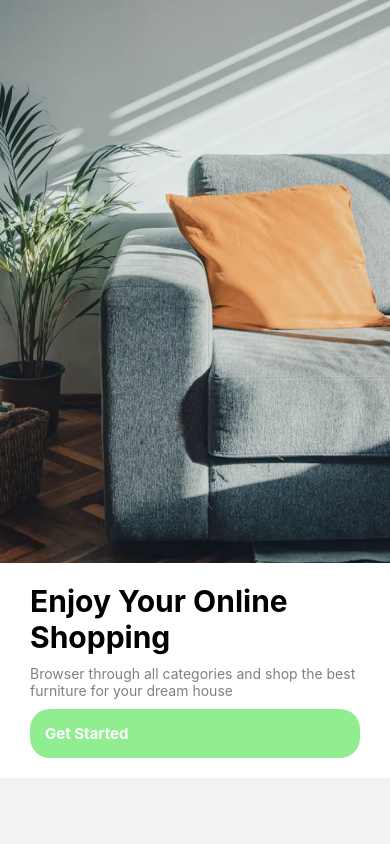
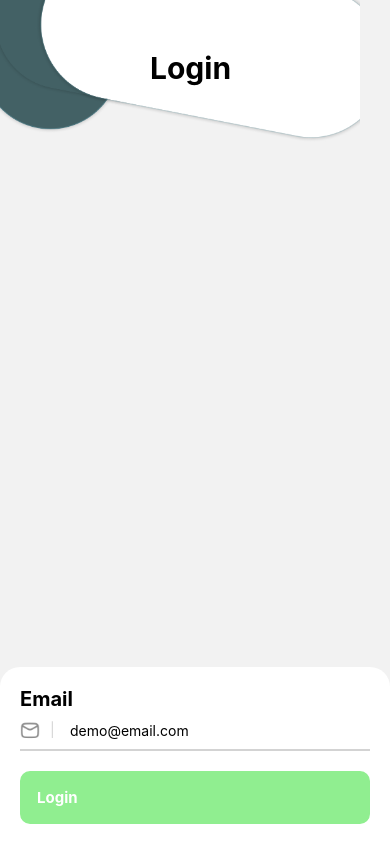
Before and after one commit to Kingcedru/Furniture-App-Native, a React Native app: screen /Login in a window 390 px wide. Built offline with nearby package versions, Linux system fonts and the light colour scheme.

Commit message:
created login form

```diff
--- a/App.js
+++ b/App.js
@@ -2,6 +2,7 @@ import { createNativeStackNavigator } from "@react-navigation/native-stack";
 import WelcomePage from "./pages/WelcomePage";
 import { NavigationContainer } from "@react-navigation/native";
 import GetStarted from "./pages/GetStarted";
+import Login from "./pages/Login";
 
 const Stack = createNativeStackNavigator();
 
@@ -19,6 +20,11 @@ export default function App() {
           component={GetStarted}
           options={{ headerShown: false }}
         />
+        <Stack.Screen
+          name="Login"
+          component={Login}
+          options={{ headerShown: false }}
+        />
       </Stack.Navigator>
     </NavigationContainer>
   );
--- a/components/ButtonComponent.jsx
+++ b/components/ButtonComponent.jsx
@@ -1,7 +1,13 @@
 import { View, Text, StyleSheet, Pressable } from "react-native";
 import React from "react";
 
-export default function ButtonComponent({ text, color, textColor }) {
+export default function ButtonComponent({
+  text,
+  color,
+  textColor,
+  navigation,
+  url,
+}) {
   return (
     <View>
       <Pressable
@@ -13,6 +19,7 @@ export default function ButtonComponent({ text, color, textColor }) {
           borderStyle: "solid",
           borderRadius: 10,
         }}
+        onPress={() => navigation.navigate(url)}
       >
         <Text
           style={{
--- a/pages/GetStarted.jsx
+++ b/pages/GetStarted.jsx
@@ -2,7 +2,7 @@ import { View, Text, Image, StyleSheet } from "react-native";
 import React from "react";
 import ButtonComponent from "../components/ButtonComponent";
 
-export default function GetStarted() {
+export default function GetStarted({ navigation }) {
   return (
     <View style={styles.container}>
       <Image
@@ -22,7 +22,13 @@ export default function GetStarted() {
           color="lightgreen"
           textColor="white"
         />
-        <ButtonComponent text="Login" color="white" textColor="lightgreen" />
+        <ButtonComponent
+          text="Login"
+          color="white"
+          textColor="lightgreen"
+          url="Login"
+          navigation={navigation}
+        />
       </View>
     </View>
   );
--- /dev/null
+++ b/pages/Login.jsx
@@ -0,0 +1,106 @@
+import { View, Text, Image, StyleSheet, TextInput } from "react-native";
+import React from "react";
+import ButtonComponent from "../components/ButtonComponent";
+
+export default function Login() {
+  return (
+    <View style={styles.container}>
+      <View style={styles.header}>
+        <Image
+          source={require("../assets/headlogs1.png")}
+          style={{
+            width: 360,
+            height: 150,
+          }}
+        />
+        <Text style={styles.title}>Login</Text>
+      </View>
+      <View style={styles.form}>
+        <View>
+          <Text style={styles.label}>Email</Text>
+          <View style={{ position: "relative" }}>
+            <TextInput
+              secureTextEntry={true}
+              autoCorrect={false}
+              style={styles.textInput}
+              placeholder="demo@email.com"
+            />
+            <View
+              style={{
+                display: "flex",
+                flexDirection: "row",
+                gap: 10,
+                justifyContent: "center",
+                position: "absolute",
+                top: 10,
+              }}
+            >
+              <Image
+                source={require("../assets/icons/email.png")}
+                style={{
+                  width: 20,
+                  height: 20,
+                  resizeMode: "contain",
+                }}
+              />
+              <Text
+                style={{
+                  color: "lightgray",
+                }}
+              >
+                |
+              </Text>
+            </View>
+          </View>
+        </View>
+        <ButtonComponent color="lightgreen" text="Login" textColor="white" />
+      </View>
+    </View>
+  );
+}
+
+const styles = StyleSheet.create({
+  container: {
+    flex: 1,
+    alignContent: "space-between",
+    position: "relative",
+  },
+  header: {
+    position: "relative",
+  },
+  title: {
+    fontSize: 30,
+    position: "absolute",
+    top: 50,
+    left: 150,
+    fontWeight: "bold",
+  },
+  form: {
+    position: "absolute",
+    bottom: 0,
+    display: "flex",
+    flexDirection: "column",
+    justifyContent: "center",
+    gap: 20,
+    width: "100%",
+    backgroundColor: "white",
+    borderTopLeftRadius: 20,
+    borderTopRightRadius: 20,
+    paddingHorizontal: 20,
+    paddingVertical: 20,
+    elevation: 50,
+  },
+  textInput: {
+    height: 40,
+    borderBottomWidth: 2,
+    borderStyle: "solid",
+    borderColor: "lightgray",
+    color: "black",
+    paddingLeft: 50,
+  },
+  label: {
+    fontSize: 20,
+    fontWeight: "bold",
+    color: "black",
+  },
+});
```
Also changed, not shown: assets/headlogs1.png (added), assets/icons/email.png (added).
